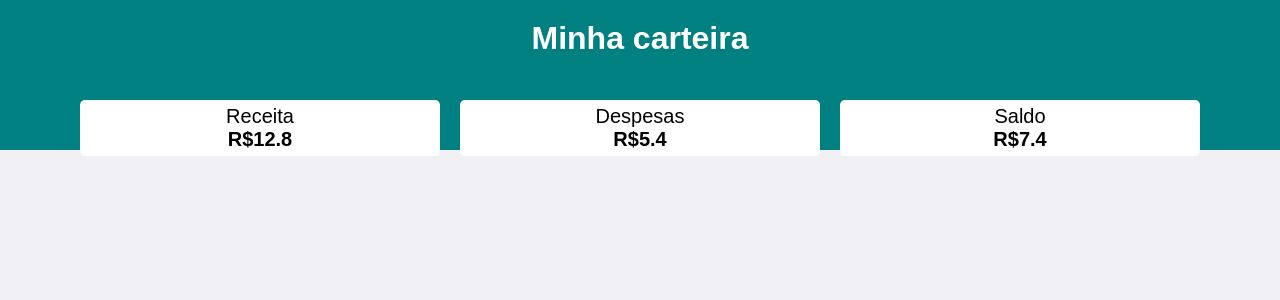
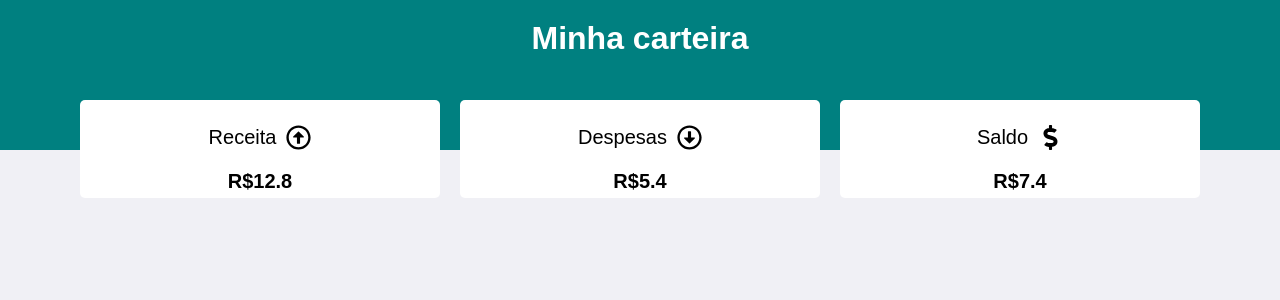
Before and after one commit to gabisartori/financeiro, a React (Create React App) app: page / in a window 1280 px wide. Shown: the top 300 px of the page. Built offline with nearby package versions, Linux system fonts and the light colour scheme.

Commit message:
Adicionando ícones ao resumo

```diff
--- a/src/components/Summary/index.tsx
+++ b/src/components/Summary/index.tsx
@@ -1,12 +1,17 @@
 import * as C from './style';
 import SummaryItem from '../SummaryItem';
+import {
+    FaRegArrowAltCircleUp,
+    FaRegArrowAltCircleDown,
+    FaDollarSign
+} from "react-icons/fa";
 
 export default function Summary(){
     return(
         <C.Container>
-            <SummaryItem text="Receita" total={12.8}/>
-            <SummaryItem text="Despesas" total={5.4}/>
-            <SummaryItem text="Saldo" total={12.8-5.4}/>
+            <SummaryItem text="Receita" total={12.8} icon={FaRegArrowAltCircleUp}/>
+            <SummaryItem text="Despesas" total={5.4} icon={FaRegArrowAltCircleDown}/>
+            <SummaryItem text="Saldo" total={12.8-5.4} icon={FaDollarSign}/>
         </C.Container>
         )
 };
--- a/src/components/SummaryItem/index.tsx
+++ b/src/components/SummaryItem/index.tsx
@@ -1,8 +1,10 @@
+import { IconType } from 'react-icons/lib';
 import * as C from './style';
 
 type SummaryItemProps = {
     text: string
     total: number
+    icon: IconType
 }
 
 export default function SummaryItem(props: SummaryItemProps){
@@ -10,6 +12,7 @@ export default function SummaryItem(props: SummaryItemProps){
         <C.Container>
             <C.Header>
                 <C.HeaderTitle>{props.text}</C.HeaderTitle>
+                <props.icon />
             </C.Header>
             <C.Total>R${props.total}</C.Total>
         </C.Container>
--- a/src/components/SummaryItem/style.tsx
+++ b/src/components/SummaryItem/style.tsx
@@ -27,6 +27,7 @@ export const Container = styled.div`
 `;
 
 export const Header = styled.header`
+    margin: 20px auto;
     display: flex;
     align-items: center;
     justify-content: center;
```
